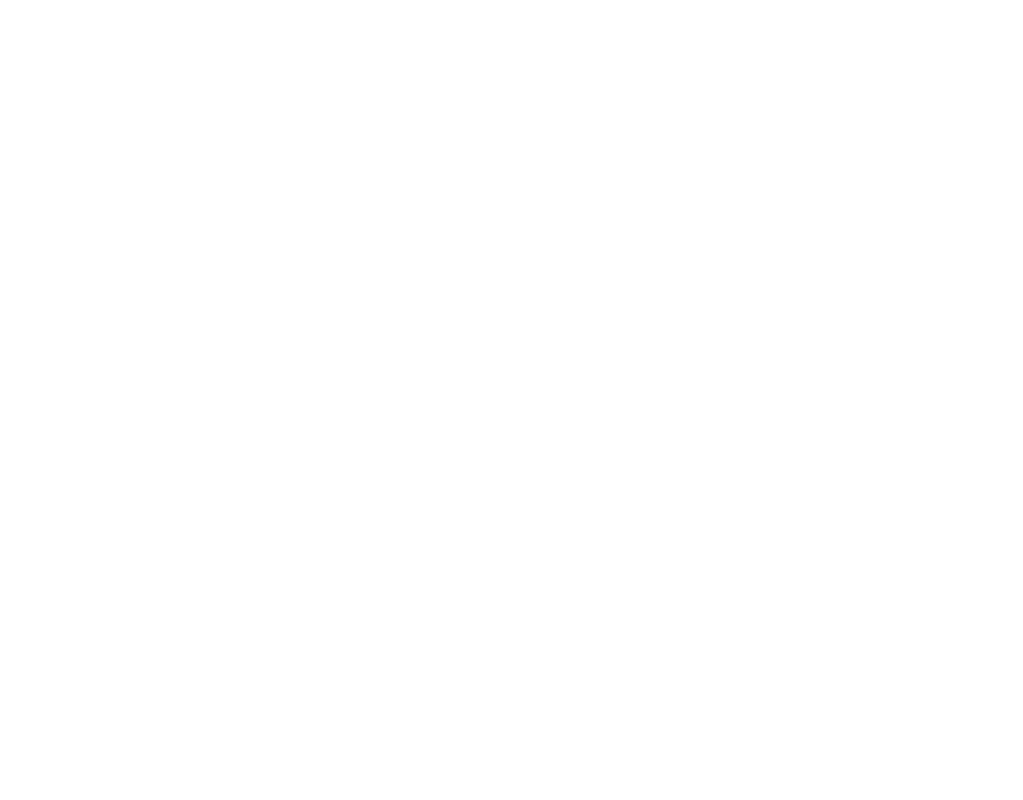
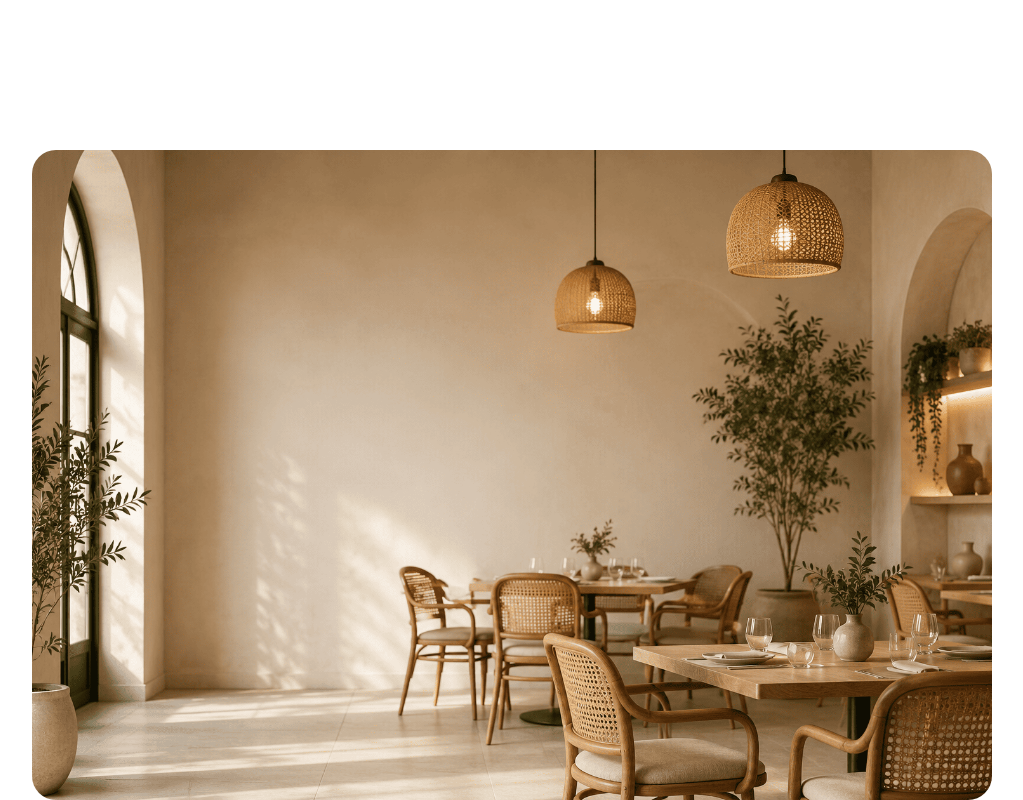
Before and after one commit to Yelle-stack/restro, a React (Vite) app: page / in a window 1280 px wide. Shown: the part 3907-4707 px from the top of the page, without its empty margins (128-1151 px from the left). Before the commit the page ends 3881 px from the top, so only its background shows below. Built offline with nearby package versions, Linux system fonts and the light colour scheme.

Commit message:
srcAppTiming

```diff
--- a/src/App.jsx
+++ b/src/App.jsx
@@ -6,6 +6,7 @@
 import Dishes from './sections/Dishes'
 import Features from './sections/Features'
 import BookingProcess from './sections/BookingProcess'
+import Timing from './sections/Timing'
 
 const App = () => {
   return (
@@ -17,6 +18,7 @@
       <Dishes />
       <Features />
       <BookingProcess />
+      <Timing />
     </>
   )
 }
--- /dev/null
+++ b/src/sections/Timing.jsx
@@ -0,0 +1,14 @@
+import Animated from '../components/Animated'
+
+const Timing = () => {
+  return (
+    <section id='timing' className='px-auto mt-44'>
+      <Animated scale={0.8} y={0}
+      className="w-full max-w-5xl h-162.5 rounded-3xl bg-cover bg-center flex items-center justify-center md:justify-start px-6 md:px-14 overflow-hidden mx-auto bg-[url('/assets/restro-timing.png')]">
+
+      </Animated>
+    </section>
+  )
+}
+
+export default Timing
```
